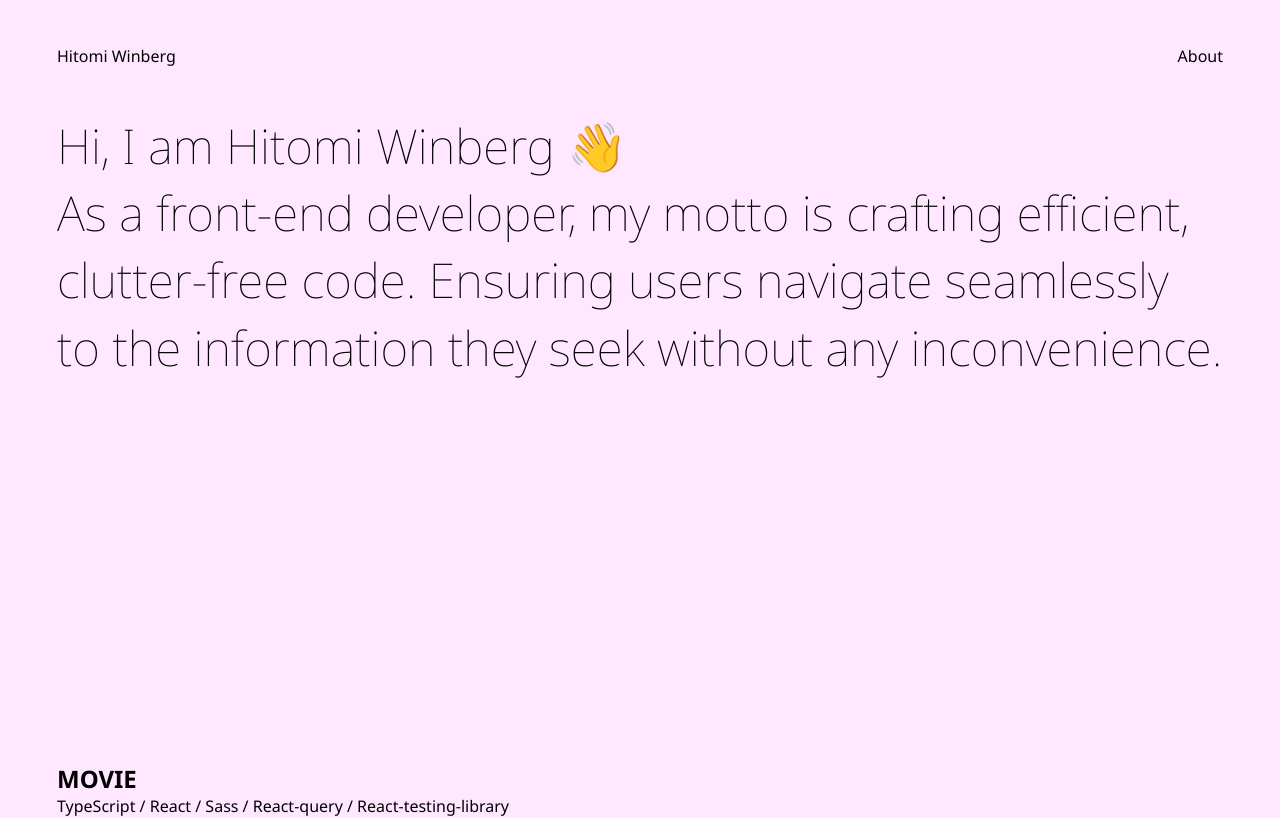
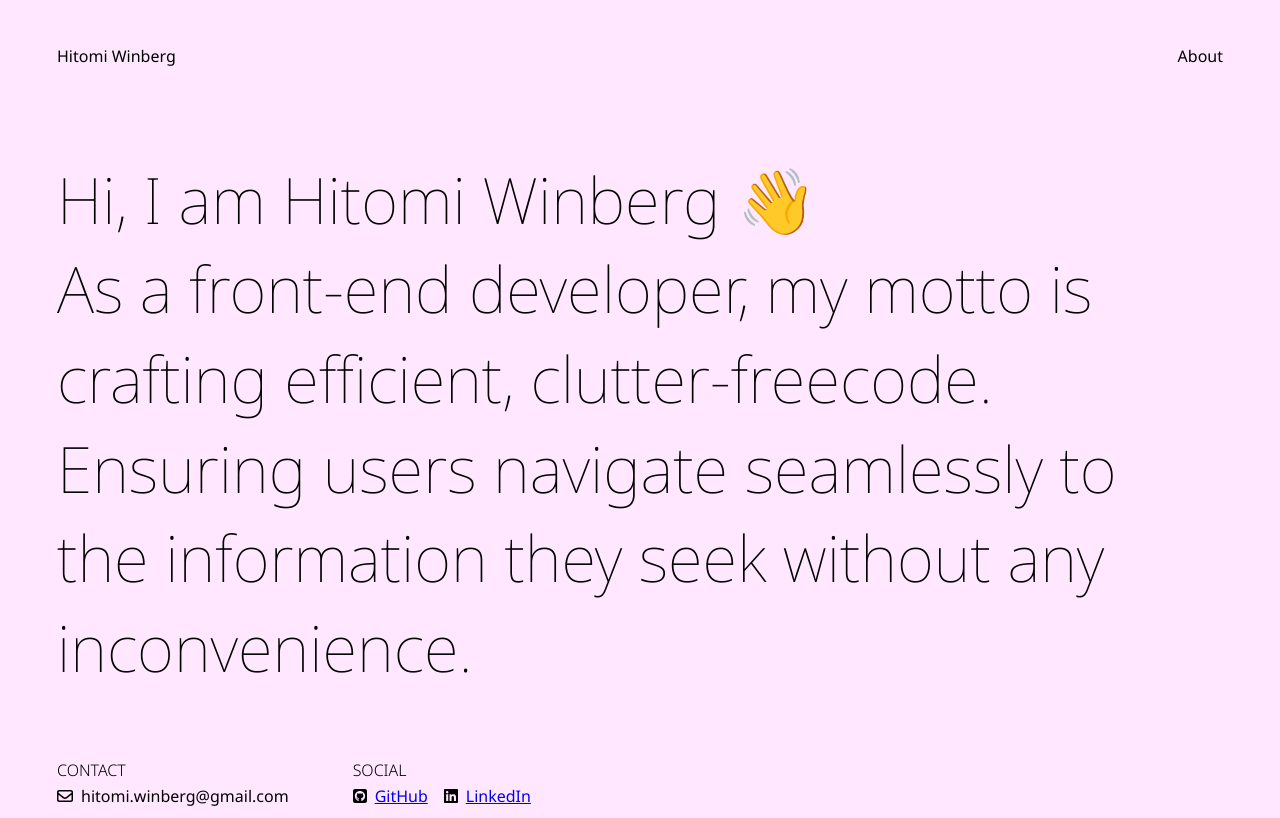
Before and after one commit to HitomiWin/My_Portfolio, a Next.js app: page /ui/home in a window 1280 px wide. Shown: the top 818 px of the page. Built offline with nearby package versions, Linux system fonts and the light colour scheme.

Commit message:
refactoring hero and edit css

```diff
--- a/app/ui/globals.css
+++ b/app/ui/globals.css
@@ -46,14 +46,12 @@ ul {
   list-style: none;
 }
 
-.fullContainer {
-  /* width: 100%; */
-}
-
 .wContainer {
   width: min(92%, 1166px);
   margin: auto;
-  /* padding-top: clamp(1rem, 5vw, 2rem);
-  padding-right: clamp(0, 5vw, 4rem);
-  padding-left: clamp(0, 5vw, 4rem); */
 }
+
+.homeContainer {
+  display: grid;
+  gap: 4rem;
+}
--- a/app/ui/home/components/hero.tsx
+++ b/app/ui/home/components/hero.tsx
@@ -1,18 +1,18 @@
+"use client";
 import React from "react";
 import Contacts from "./contacts";
 import styles from "../home.module.css";
+import { heroData } from "@/constants";
 
 export default function Hero() {
   return (
     <section className={`${styles.hero}`}>
       <div className={`${styles.container} wContainer`}>
         <h1>
-          Hi, I am Hitomi Winberg 👋 <br />
-          As a front-end developer, my motto is crafting efficient, clutter-free
-          code. Ensuring users navigate seamlessly to the information they seek
-          without any inconvenience.{" "}
+          {heroData.greeting} <br />
+          {heroData.message}
         </h1>
-        {/* <Contacts /> */}
+        <Contacts />
       </div>
     </section>
   );
--- a/app/ui/home/home.module.css
+++ b/app/ui/home/home.module.css
@@ -1,5 +1,5 @@
 .hero {
-  height: 650px;
+  height: auto;
 }
 .container {
   display: grid;
@@ -10,8 +10,10 @@
 .hero h1 {
   display: block;
   line-height: 1.4em;
-  font-size: clamp(2rem, 4.4vw, 3rem);
   font-weight: 100;
+  margin: 0.67em 0;
+  font-size: clamp(32px, 5vw, 64px);
+  letter-spacing: clamp(-0.01px, 5vw, -0.02em);
 }
 .contactContainer {
   display: flex;
@@ -25,12 +27,11 @@
 }
 .contentWrapper h4 {
   font-weight: 300;
-  margin-bottom: 1rem;
+  margin-bottom: 0.2rem;
 }
 .content {
   align-self: center;
 }
-
 .iconAndUrl {
   display: flex;
   gap: 0.5rem;
--- a/app/ui/home/page.tsx
+++ b/app/ui/home/page.tsx
@@ -1,13 +1,14 @@
+"use client";
 import React from "react";
+
 import Hero from "./components/hero";
 import Projects from "../projects/projects";
 
 export default function Home() {
   return (
-    <>
-      {" "}
+    <div className={`homeContainer`}>
       <Hero />
       <Projects />
-    </>
+    </div>
   );
 }
--- a/app/ui/projects/project.module.css
+++ b/app/ui/projects/project.module.css
@@ -1,3 +1,5 @@
+.imgtext {
+}
 .container {
   display: flex;
   flex-direction: column;
--- a/constants/contacts.ts
+++ b/constants/homeHero.ts
@@ -16,6 +16,17 @@ export interface ContactsData {
   category: ICategoryType;
   name: string;
 }
+
+export interface HeroData {
+  greeting: string;
+  message: string;
+}
+
+export const heroData: HeroData = {
+  greeting: "Hi, I am Hitomi Winberg 👋",
+  message:
+    "As a front-end developer, my motto is crafting efficient, clutter-freecode. Ensuring users navigate seamlessly to the information they seek without any inconvenience.",
+};
 
 export const contactsData: Array<ContactsData> = [
   {
--- a/constants/index.ts
+++ b/constants/index.ts
@@ -1,3 +1,3 @@
-export * from "./contacts";
+export * from "./homeHero";
 export * from "./projects";
 export * from "./skill";
```
